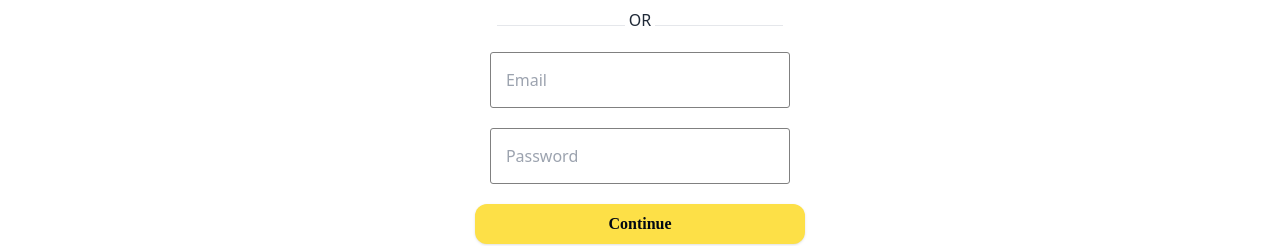
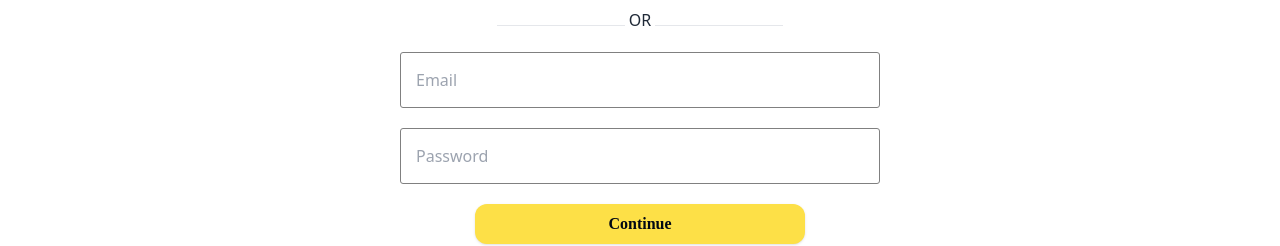
Before and after one commit to Quantumminded/front-end, a React (Create React App) app: page /SignIn in a window 1280 px wide. Shown: the part 440-686 px from the top of the page. Built offline with nearby package versions, Linux system fonts and the light colour scheme.

Commit message:
max width

```diff
--- a/src/Style/StyledComponents.js
+++ b/src/Style/StyledComponents.js
@@ -2,7 +2,8 @@ import styled from "styled-components";
 
 const Input = styled.input`
   display: block;
-  width: 37.53vh;
+  width: 100%;
+  max-width: 480px;
   margin: 20px auto;
   padding: 15px;
   background: transparent;
```
